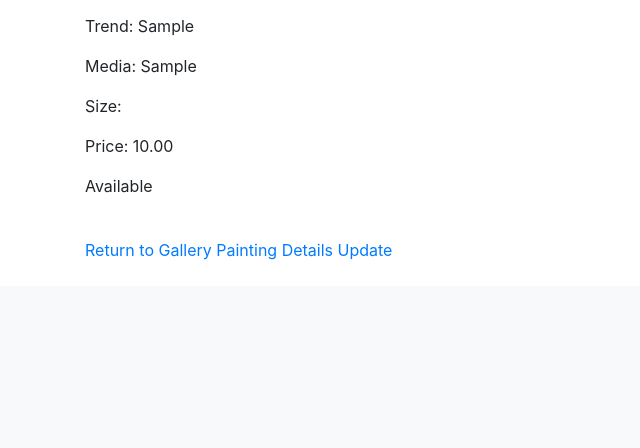
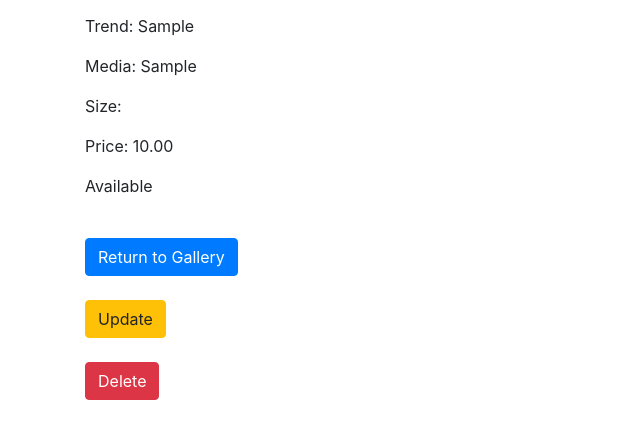
Before and after one commit to ai-ionascu/artGallery, a Django app: page /paintings/1/ in a window 1280 px wide. Shown: the part 896-1344 px from the top of the page, without its empty margins (0-640 px from the left). Before the commit the page ends 1156 px from the top, so only its background shows below. Run offline with Django 3.2, Linux system fonts and the light colour scheme; tables that the repository leaves empty hold one stand-in row (values such as "Sample post"); grey boxes marked "Sample" are stand-in pictures; some libraries are stand-ins or nearby versions.

Commit message:
created delete painting functionality, create painting view and form updated with user mandatory and read only field, to indicate ownership of each painting

```diff
--- a/paintings/templates/painting_detail.html
+++ b/paintings/templates/painting_detail.html
@@ -38,8 +38,18 @@
             <p>Out of Stock</p>
         {% endif %}
         <br>
-        <a type='button' href="{% url 'paintings' %}">Return to Gallery</a>
-        <a type='button' href="{% url 'painting_edit' id=painting.id %}">Painting Details Update</a>
+        <div>
+            <a type='button' class='btn btn-primary' href="{% url 'paintings' %}">Return to Gallery</a>
+        </div>
+        <br>
+        <div>
+            <a type='button' class='btn btn-warning' href="{% url 'painting_edit' id=painting.id %}">Update</a>
+        </div>
+        <br>
+        <div>
+            <a type='button' class='btn btn-danger' href="{% url 'delete_painting' id=painting.id %}">Delete</a>
+        </div>
+        <br>
     </div>
 
 {% endblock %}
--- a/paintings/urls.py
+++ b/paintings/urls.py
@@ -1,5 +1,5 @@
 from django.conf.urls import url, include
-from paintings.views import list_paintings_view, detail_paintings_view, add_painting_view, edit_painting_view
+from paintings.views import list_paintings_view, detail_paintings_view, add_painting_view, edit_painting_view, delete_painting_view
 
 
 urlpatterns = [
@@ -8,6 +8,7 @@ urlpatterns = [
     url(r'^filter/(?P<item>[-\w]+)/(?P<string>[-\w]+)/$', list_paintings_view, name='string_filter'),
     url( r'^(?P<id>\d+)/$', detail_paintings_view, name='painting_detail'),
     url( r'^(?P<id>\d+)/edit/$', edit_painting_view, name='painting_edit'),
+    url( r'^(?P<id>\d+)/delete/$', delete_painting_view, name='delete_painting'),
     url( r'^new/$', add_painting_view, name='new_painting'),
 
 ]
--- a/paintings/views.py
+++ b/paintings/views.py
@@ -1,8 +1,9 @@
 from django.shortcuts import render, reverse, get_object_or_404, redirect
 from django.contrib import messages
 from django.contrib.auth.decorators import login_required
+from django.contrib.auth.models import User
 from .models import Painting, Artist, Subject, Trend, Media
-from .forms import NewPainting, EditPainting
+from .forms import NewPainting, EditPainting, DeletePainting
 # Create your views here.
 
 def list_paintings_view(request, item=None, id=None, string=''):
@@ -24,7 +25,6 @@ def detail_paintings_view(request, id=None):
 
 @login_required
 def add_painting_view(request):
-
     if request.method == 'POST':
         if request.user.profile.profile_type == 'ARTIST':
             painting_form = NewPainting(request.POST, request.FILES)
@@ -38,11 +38,12 @@ def add_painting_view(request):
             messages.error(request,"Don't try to cheat, please register as an artist.")
             return redirect(reverse('register'))
     else:
-        painting_form = NewPainting()
+        painting_form = NewPainting(initial={'artist_user': request.user})
 
     return render(request, 'new_painting.html',
                 {'painting_form': painting_form})
 
+@login_required
 def edit_painting_view(request, id):
 
     painting = get_object_or_404(Painting, id=id)
@@ -68,3 +69,19 @@ def edit_painting_view(request, id):
                                                 'subject': [i for i in Subject.objects.filter(painting__id=id)]})
 
     return render(request, 'edit_painting.html', {'edit_painting_form': edit_painting_form})
+
+@login_required
+def delete_painting_view(request, id):
+
+    painting = get_object_or_404(Painting, id=id)
+
+    if request.method == 'POST':
+        if request.user.profile.profile_type == 'ARTIST' and request.user == painting.artist_user:
+            del_painting = Painting.objects.get(id=painting.id)
+            del_painting.delete()
+            messages.success(request, "We have successfully deleted your painting.")
+            return redirect(reverse('paintings'))
+        else:
+            messages.error(request, "You are not allowed to delete this item.")
+
+    return render(request, 'delete_painting.html')
```
Also changed, not shown: paintings/forms.py (+11 -2 lines), paintings/templates/delete_painting.html (added, +17 -0 lines), paintings/migrations/0001_initial.py, paintings/migrations/0002_auto_20191101_1532.py (deleted).
